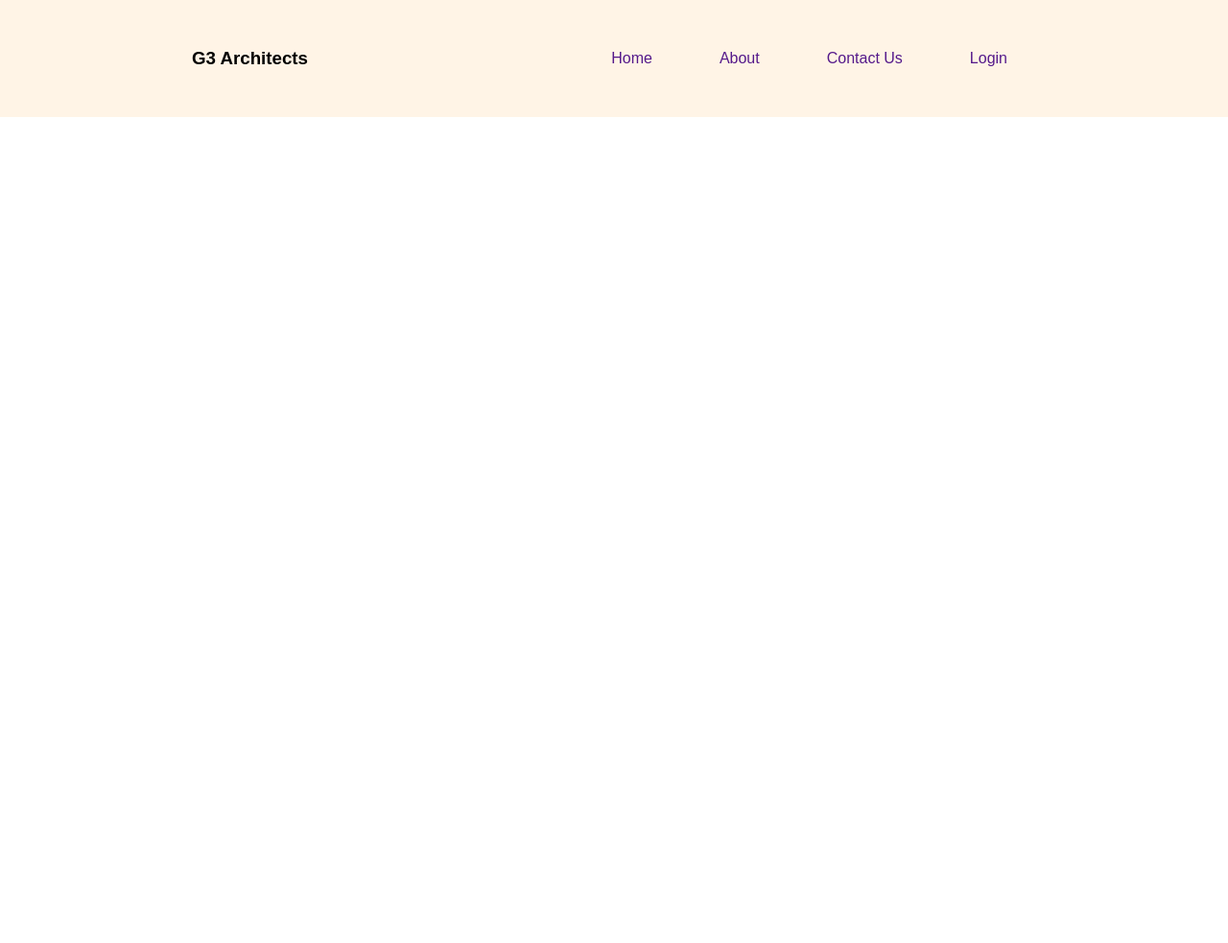
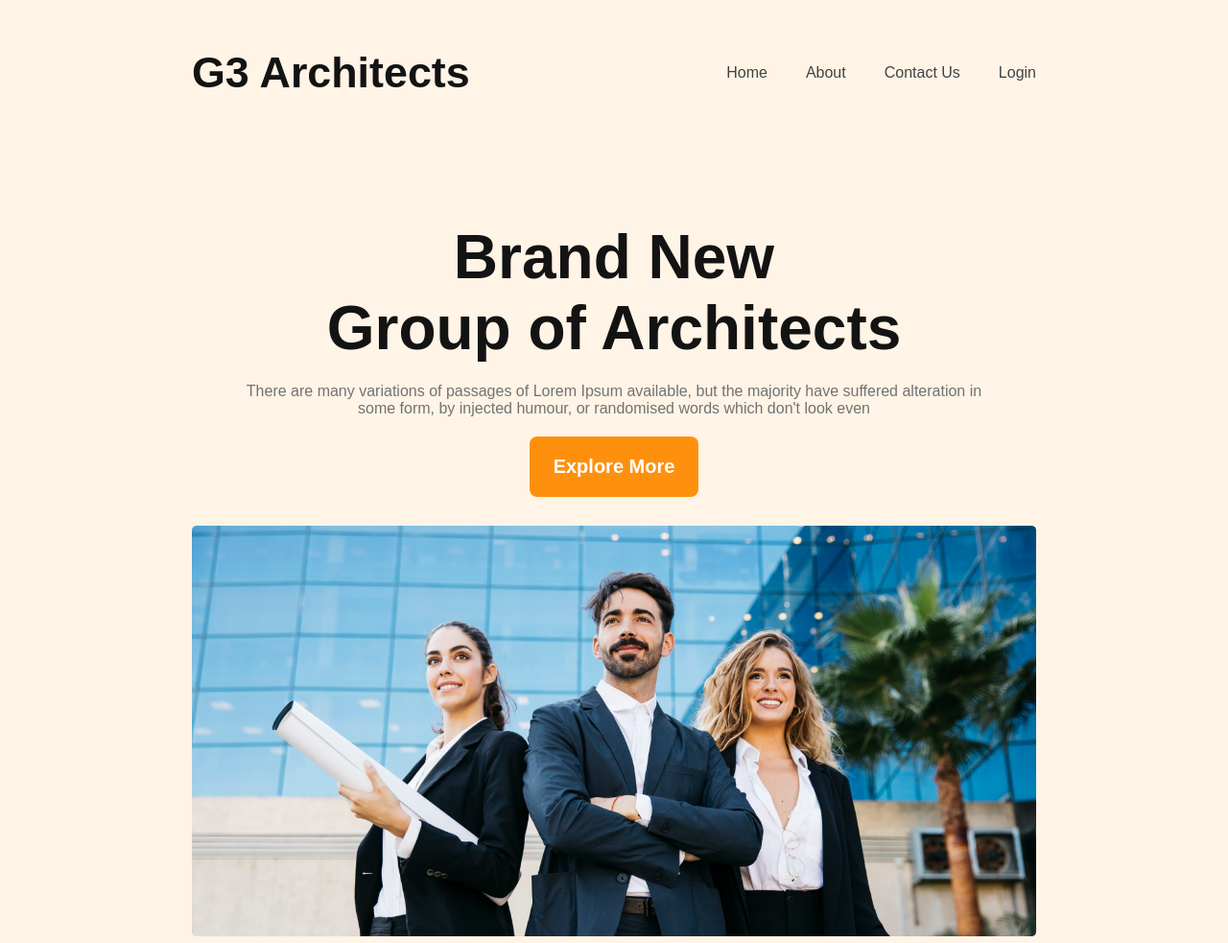
Before and after one commit to MushfikShahed/g3-architect-website, a plain HTML site: page index.html in a window 1280 px wide. Shown: the whole page at 96% size. Before the commit the page ends 800 px from the top, so only its background shows below. Drawn offline with Linux system fonts and the light colour scheme.

Commit message:
header section complete

```diff
--- a/index.html
+++ b/index.html
@@ -1,16 +1,18 @@
 <!DOCTYPE html>
 <html lang="en">
+
 <head>
     <meta charset="UTF-8">
     <meta name="viewport" content="width=device-width, initial-scale=1.0">
     <title>G3 Architect</title>
     <link rel="stylesheet" href="styles.css">
 </head>
+
 <body>
     <header>
         <!-- nav section -->
         <nav class="nav-container">
-            <h3 class="nav-tittle">G3 Architects</h3>
+            <h3 class="tittle nav-tittle">G3 Architects</h3>
             <ul>
                 <li><a href="">Home</a></li>
                 <li><a href="">About</a></li>
@@ -18,9 +20,26 @@
                 <li><a href="">Login</a></li>
             </ul>
         </nav>
-        <!--  -->
+        <!-- banner sction -->
+        <div class="banner-container">
+            <div class="banner-text">
+                <h3 class="tittle banner-tittle">Brand New <br>
+                    Group of Architects
+                </h3>
+                <p class="description banner-description">There are many variations of passages of Lorem Ipsum
+                    available,
+                    but the majority have suffered alteration in some form, by injected humour, or randomised words
+                    which
+                    don't look even</p>
+                <button class="btn-primary">Explore More</button>
+            </div>
+        </div>
+        <div class="banner-img">
+            <img src="images/banner.png" alt="">
+        </div>
     </header>
     <main></main>
     <footer></footer>
 </body>
+
 </html>
--- a/styles.css
+++ b/styles.css
@@ -1,4 +1,4 @@
-*{
+* {
     margin: 0;
     padding: 0;
 }
@@ -13,26 +13,107 @@
     font-family: 'Work Sans', sans-serif;
 }
 
+.tittle {
+    font-size: 2.8rem;
+    font-weight: 700;
+    color: #131313;
+    margin-bottom: 20px;
+}
+
+.description {
+    color: #727272;
+    text-align: center;
+    font-size: 1rem;
+    margin-bottom: 20px;
+}
+
+.btn-primary {
+    color: #FFF;
+    font-size: 1.25rem;
+    font-weight: 600;
+    padding: 20px 25px;
+    border-radius: 8px;
+    background: #FF900E;
+    border: none;
+    margin-bottom: 20px;
+}
+
 header {
     background: rgba(255, 144, 14, 0.10);
     padding: 50px 200px;
 }
-.nav-container{
+
+/* nav part */
+.nav-container {
     display: flex;
     justify-content: space-between;
     align-items: center;
 }
-.nav-container > ul {
+
+.nav-container ul {
     display: flex;
     gap: 40px;
 }
+
 .nav-container li {
     list-style: none;
-    margin-right: 30px;
     font-weight: 500;
     font-size: 1rem;
+    margin-bottom: 20px;
 }
 
 .nav-container a {
+    color: #424242;
     text-decoration: none;
 }
+
+/* banner part */
+
+.banner-container {
+    max-width: 800px;
+    text-align: center;
+    margin: 0 auto;
+    margin-top: 110px;
+}
+
+.banner-tittle {
+    color: #131313;
+    text-align: center;
+    font-size: 64px;
+    font-weight: 700;
+}
+
+.banner-img img {
+    margin-top: 10px;
+    width: 100%;
+}
+
+
+
+
+
+
+@media screen and (max-width: 576px) {
+    header {
+        padding: 20px;
+    }
+
+    .nav-container {
+        flex-direction: column;
+    }
+
+    .nav-container>ul {
+        flex-direction: column;
+        gap: 0;
+    }
+
+    .banner-img img {
+        width: 100%;
+    }
+}
+
+@media screen and (min-width:576px) and (max-width: 960px) {
+    header {
+        padding: 50px;
+    }
+}
```
